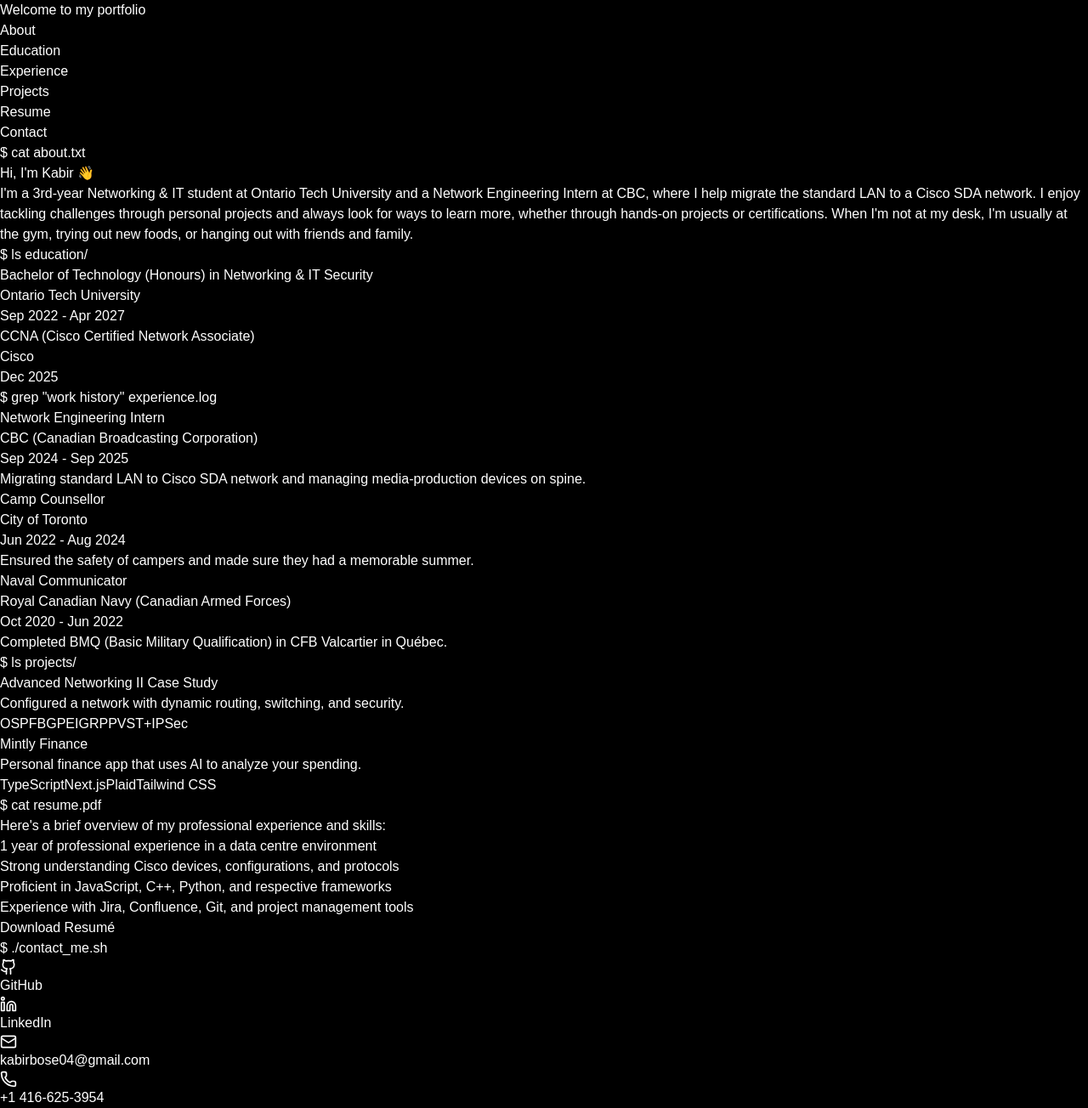
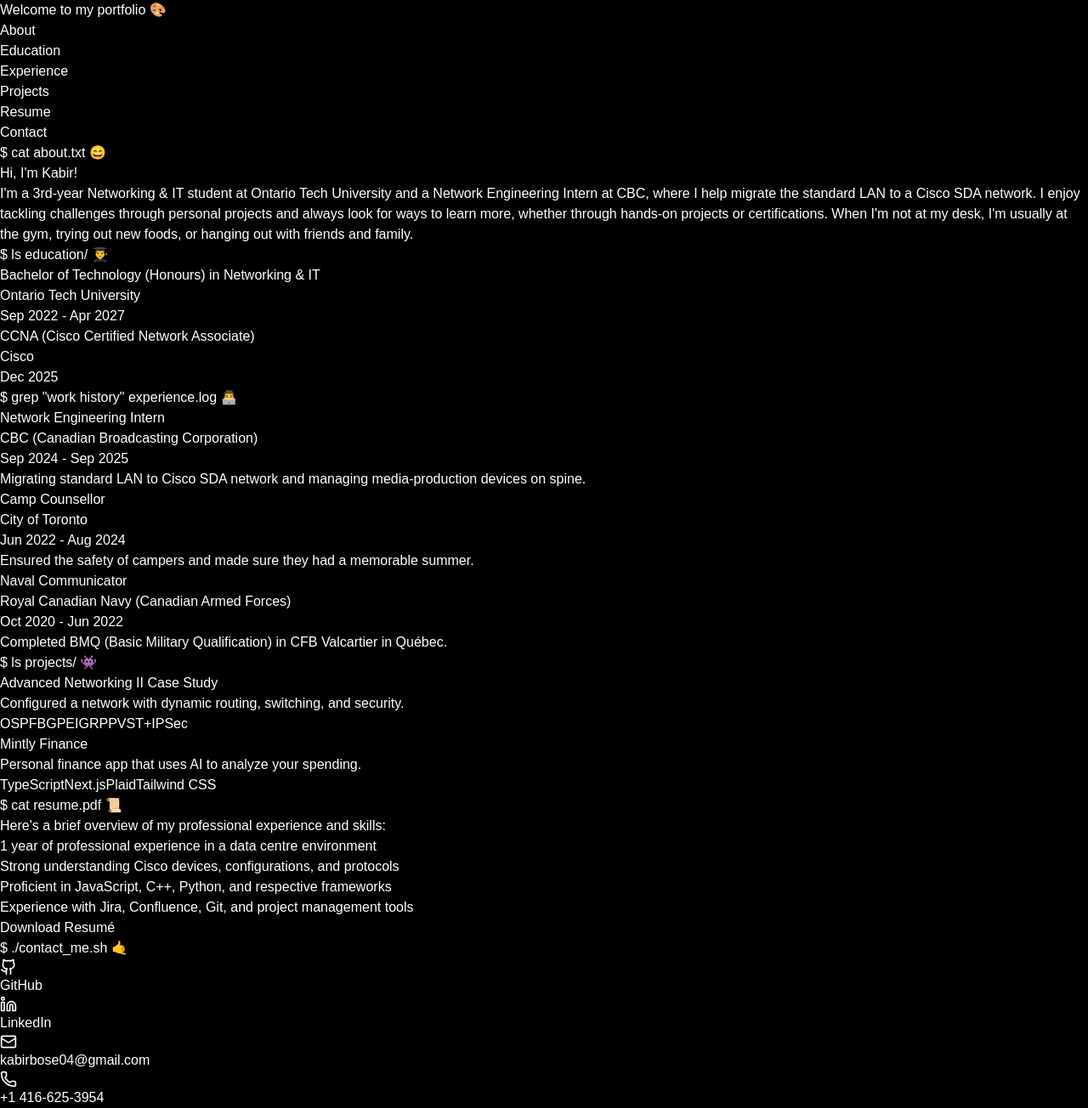
Before and after one commit to KabirBose/Portfolio, a Next.js app: page / in a window 1280 px wide. Shown: the whole page at 85% size. Built offline with nearby package versions, Linux system fonts and the light colour scheme; a web font is replaced by a local one.

Commit message:
added emojis

```diff
--- a/src/components/About.tsx
+++ b/src/components/About.tsx
@@ -1,8 +1,8 @@
 export default function About() {
   return (
     <section id="about" className="mb-12">
-      <h2 className="text-2xl md:text-4xl mb-4">$ cat about.txt</h2>
-      <p className="mb-4 text-xl md:text-2xl">Hi, I'm Kabir 👋</p>
+      <h2 className="text-2xl md:text-4xl mb-4">$ cat about.txt 😄</h2>
+      <p className="mb-4 text-xl md:text-2xl">Hi, I'm Kabir!</p>
       <p className="mb-4 text-xl md:text-2xl">
         I'm a 3rd-year Networking & IT student at Ontario Tech University and a
         Network Engineering Intern at CBC, where I help migrate the standard LAN
--- a/src/components/Contact.tsx
+++ b/src/components/Contact.tsx
@@ -18,7 +18,7 @@
 
   return (
     <section id="contact" className="mb-12">
-      <h2 className="text-2xl md:text-4xl mb-4">$ ./contact_me.sh</h2>
+      <h2 className="text-2xl md:text-4xl mb-4">$ ./contact_me.sh 🤙</h2>
       <div className="flex flex-wrap gap-4 mb-6">
         {socialLinks.map((link, index) => (
           <a
--- a/src/components/Education.tsx
+++ b/src/components/Education.tsx
@@ -1,7 +1,7 @@
 export default function Education() {
   const education = [
     {
-      degree: "Bachelor of Technology (Honours) in Networking & IT Security",
+      degree: "Bachelor of Technology (Honours) in Networking & IT",
       school: "Ontario Tech University",
       year: "Sep 2022 - Apr 2027",
     },
@@ -14,7 +14,7 @@
 
   return (
     <section id="education" className="mb-12">
-      <h2 className="text-2xl md:text-4xl mb-4">$ ls education/</h2>
+      <h2 className="text-2xl md:text-4xl mb-4">$ ls education/ 👨‍🎓</h2>
       <ul className="space-y-4">
         {education.map((edu, index) => (
           <li key={index} className="border border-white p-4 invert-colors">
--- a/src/components/Experience.tsx
+++ b/src/components/Experience.tsx
@@ -26,7 +26,7 @@
   return (
     <section id="experience" className="mb-12">
       <h2 className="text-2xl md:text-4xl mb-4">
-        $ grep "work history" experience.log
+        $ grep "work history" experience.log 👨‍💻
       </h2>
       <ul className="space-y-4">
         {experiences.map((exp, index) => (
--- a/src/components/Header.tsx
+++ b/src/components/Header.tsx
@@ -33,7 +33,7 @@
 
   return (
     <header className="mb-12">
-      <h1 className="text-4xl md:text-6xl mb-4">Welcome to my portfolio</h1>
+      <h1 className="text-4xl md:text-6xl mb-4">Welcome to my portfolio 🎨</h1>
       <nav>
         <ul className="text-xl md:text-2xl flex flex-wrap gap-4">
           {[
--- a/src/components/Projects.tsx
+++ b/src/components/Projects.tsx
@@ -16,7 +16,7 @@
 
   return (
     <section id="projects" className="mb-12">
-      <h2 className="text-2xl md:text-4xl mb-4">$ ls projects/</h2>
+      <h2 className="text-2xl md:text-4xl mb-4">$ ls projects/ 👾</h2>
       <div className="grid grid-cols-1 md:grid-cols-2 lg:grid-cols-3 gap-4">
         {projects.map((project, index) => (
           <div key={index} className="border border-white p-4 invert-colors">
--- a/src/components/Resume.tsx
+++ b/src/components/Resume.tsx
@@ -1,7 +1,7 @@
 export default function Resume() {
   return (
     <section id="resume" className="mb-12">
-      <h2 className="text-2xl md:text-4xl mb-4">$ cat resume.pdf</h2>
+      <h2 className="text-2xl md:text-4xl mb-4">$ cat resume.pdf 📜</h2>
       <p className="mb-4 text-xl md:text-2xl">
         Here's a brief overview of my professional experience and skills:
       </p>
```
